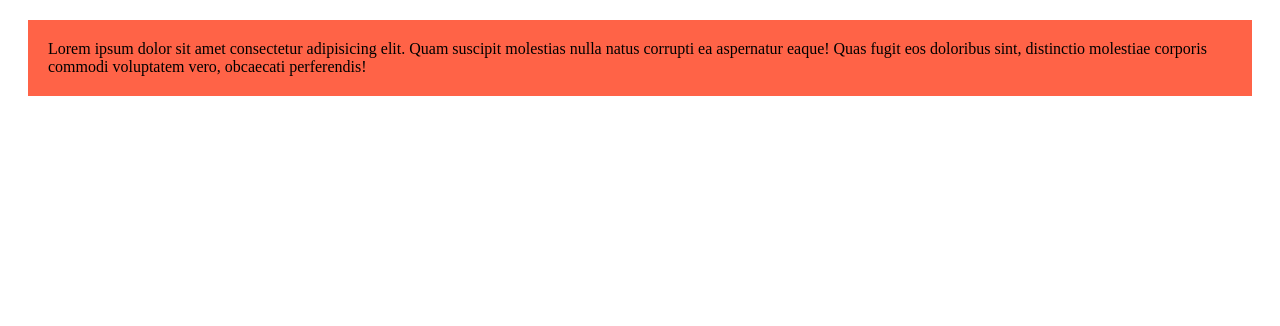
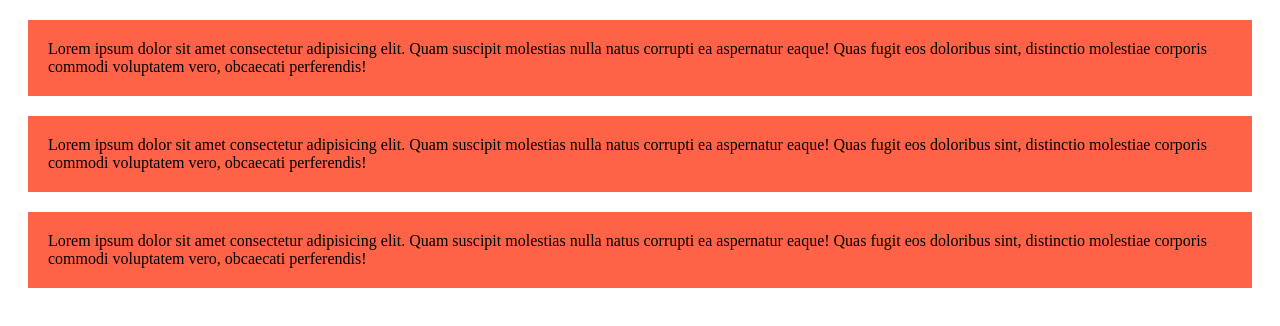
Before and after one commit to ROKEYAKHATUN/my-first-github-repo, a plain HTML site: page index.html in a window 1280 px wide. Drawn offline with Linux system fonts and the light colour scheme.

Commit message:
last added

```diff
--- a/index.html
+++ b/index.html
@@ -10,6 +10,12 @@
     <div>
         Lorem ipsum dolor sit amet consectetur adipisicing elit. Quam suscipit molestias nulla natus corrupti ea aspernatur eaque! Quas fugit eos doloribus sint, distinctio molestiae corporis commodi voluptatem vero, obcaecati perferendis!
     </div>
+    <div>
+        Lorem ipsum dolor sit amet consectetur adipisicing elit. Quam suscipit molestias nulla natus corrupti ea aspernatur eaque! Quas fugit eos doloribus sint, distinctio molestiae corporis commodi voluptatem vero, obcaecati perferendis!
+    </div>
+    <div>
+        Lorem ipsum dolor sit amet consectetur adipisicing elit. Quam suscipit molestias nulla natus corrupti ea aspernatur eaque! Quas fugit eos doloribus sint, distinctio molestiae corporis commodi voluptatem vero, obcaecati perferendis!
+    </div>
 
 </body>
 </html>
--- a/styles/index.css
+++ b/styles/index.css
@@ -2,4 +2,5 @@ div{
     background-color:tomato;
     padding:20px;
     margin: 20px;
+
 }
```
